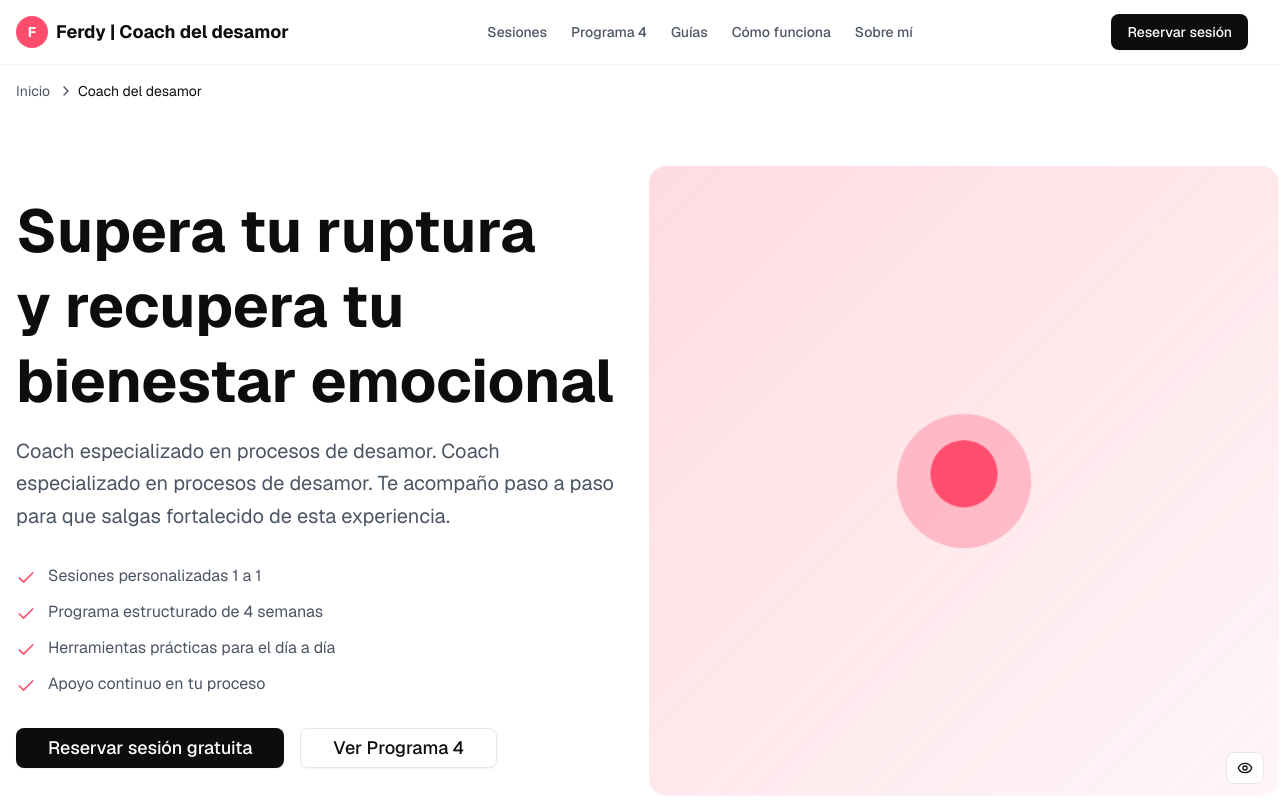
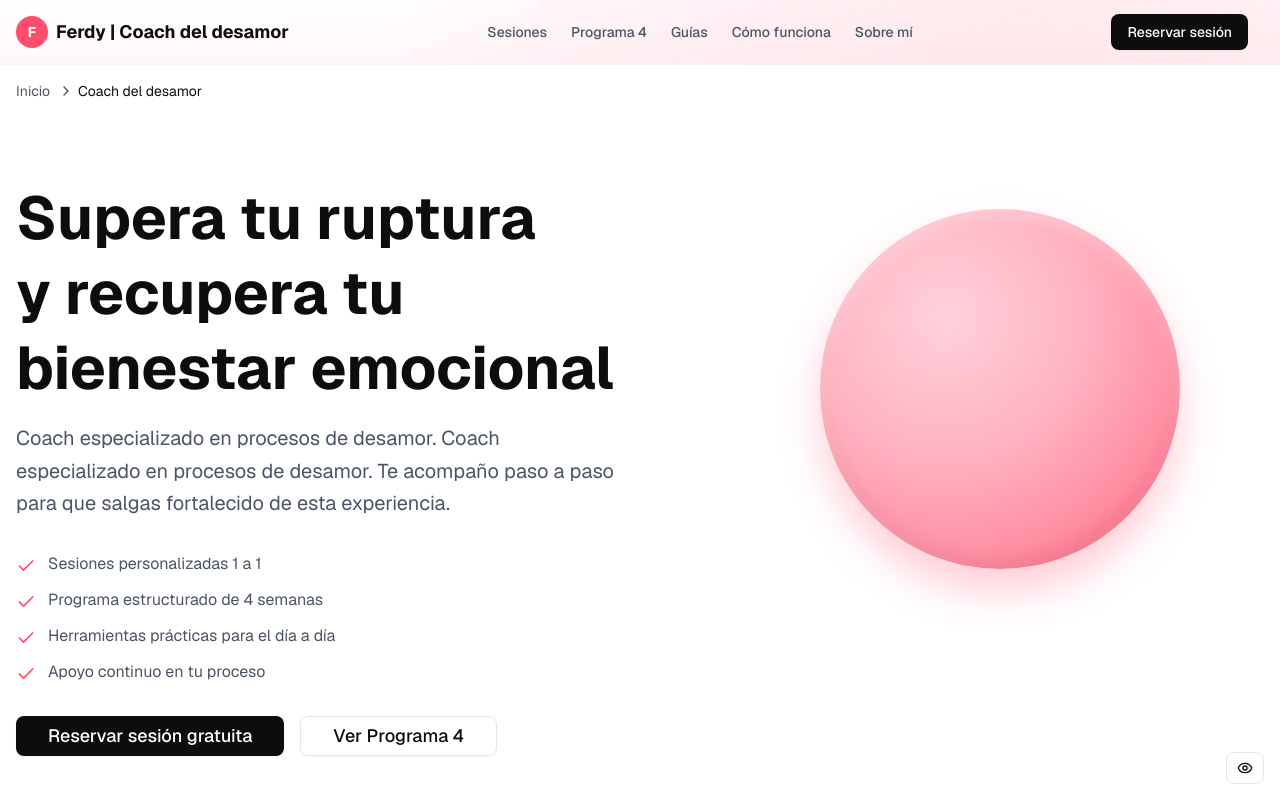
Before and after one commit to albercv/ferdi-coach, a Next.js app: page / in a window 1280 px wide. Shown: the top 800 px of the page. Built offline with nearby package versions, Linux system fonts and the light colour scheme.

Commit message:
hero Heart still needs css

```diff
--- a/app/globals.css
+++ b/app/globals.css
@@ -21,9 +21,8 @@
   --primary-foreground: var(--color-2);
   --secondary: #f8f9fa;
   --secondary-foreground: var(--color-1);
-  /* Fixed muted colors for better contrast */
-  --muted: #f1f5f9;
-  --muted-foreground: var(--color-1);
+  --muted: #6b7280;
+  --muted-foreground: #4b5563;
   --accent: var(--color-3);
   --accent-foreground: var(--color-2);
   --destructive: #dc2626;
@@ -200,8 +199,8 @@
   --primary-foreground: var(--color-1);
   --secondary: #1f2937;
   --secondary-foreground: var(--color-2);
-  --muted: #e5e7eb; /* light gray for secondary foreground on dark */
-  --muted-foreground: #9ca3af; /* muted gray text on dark background */
+  --muted: #6b7280;
+  --muted-foreground: #4b5563;
   --accent: var(--color-3);
   --accent-foreground: var(--color-2);
   --destructive: #ef4444;
@@ -317,3 +316,135 @@
 .animate-fade-in-up {
   animation: fade-in-up 0.6s ease-out forwards;
 }
+
+@layer utilities {
+  /* Brillo y volumen para el corazón, inspirado en icono 3D */
+  .heart-glossy {
+    /* Colores ajustables del corazón */
+    --heart-light: #ff6673; /* luz */
+    --heart-base: #e11d48; /* rojo base */
+    --heart-dark: #9f1239; /* sombra */
+
+    position: relative;
+    display: block;
+    overflow: hidden; /* asegura que los pseudo-elementos queden recortados por el clip-path */
+
+    /* volumen mediante gradientes apilados */
+    background:
+      radial-gradient(circle at 70% 22%, rgba(255,255,255,0.95) 0%, rgba(255,255,255,0.45) 14%, rgba(255,255,255,0) 34%),
+      radial-gradient(circle at 35% 60%, rgba(255,255,255,0.08) 0%, rgba(255,255,255,0) 55%),
+      linear-gradient(160deg, var(--heart-light) 0%, var(--heart-base) 45%, var(--heart-dark) 100%);
+
+    /* sombras externa e internas para efecto glossy */
+    box-shadow:
+      0 12px 28px rgba(159, 18, 57, 0.35),
+      inset 0 -10px 18px rgba(0,0,0,0.25),
+      inset 0 8px 12px rgba(255,255,255,0.08);
+  }
+
+  .heart-glossy::before {
+    /* highlight especular superior derecho */
+    content: "";
+    position: absolute;
+    right: 10%;
+    top: 8%;
+    width: 42%;
+    height: 28%;
+    background: radial-gradient(ellipse at 50% 50%, rgba(255,255,255,0.9) 0%, rgba(255,255,255,0.5) 55%, rgba(255,255,255,0.12) 75%, rgba(255,255,255,0) 100%);
+    transform: rotate(-12deg);
+    filter: blur(0.5px);
+    pointer-events: none;
+  }
+
+  .heart-glossy::after {
+    /* suave luz de borde en lóbulo izquierdo */
+    content: "";
+    position: absolute;
+    left: 14%;
+    top: 18%;
+    width: 26%;
+    height: 18%;
+    background: radial-gradient(ellipse at 40% 50%, rgba(255,255,255,0.45) 0%, rgba(255,255,255,0.15) 60%, rgba(255,255,255,0) 100%);
+    transform: rotate(8deg);
+    filter: blur(0.5px);
+    pointer-events: none;
+  }
+}
+/* Heart shape: pronounced twin upper lobes, slight lower-side concavity, visible center valley */
+@layer utilities {
+  .shape-heart {
+    clip-path: polygon(
+      /* bottom tip */
+      50% 95%,
+      /* lower-right side with slight concavity */
+      57% 89%, 62% 83%, 66% 77%, 70% 71%, 73% 65%, 75% 59%,
+      /* right lobe outward bulge */
+      77% 53%, 79% 47%, 81% 41%, 83% 35%, 85% 29%, 87% 24%, 88% 20%,
+      /* right lobe rim (rounded) */
+      86% 17%, 82% 16%, 78% 17%, 74% 19%, 70% 22%, 66% 26%, 62% 31%, 58% 36%, 55% 39%,
+      /* center valley (deeper to separate lobes) */
+      50% 40%,
+      /* left lobe rim (mirror) */
+      45% 39%, 42% 36%, 38% 31%, 34% 26%, 30% 22%, 26% 19%, 22% 17%, 18% 16%, 14% 17%,
+      /* left lobe outward bulge */
+      12% 20%, 13% 24%, 15% 29%, 17% 35%, 19% 41%, 21% 47%, 23% 53%,
+      /* lower-left side with slight concavity */
+      25% 59%, 27% 65%, 30% 71%, 34% 77%, 38% 83%, 43% 89%
+    );
+  }
+}
+
+@keyframes heart-beat {
+  0% { transform: scale(1); }
+  10% { transform: scale(1.06); }
+  20% { transform: scale(1); }
+  30% { transform: scale(1.08); }
+  40% { transform: scale(1); }
+  100% { transform: scale(1); }
+}
+
+@keyframes ring-out {
+  0% { transform: scale(1); opacity: 0.25; }
+  70% { transform: scale(1.35); opacity: 0.06; }
+  100% { transform: scale(1.45); opacity: 0; }
+}
+
+@layer utilities {
+  /* Círculo pulsante que simula latidos del corazón */
+  .pulse-circle {
+    --pulse-1: #ffd1dc; /* luz */
+    --pulse-2: #ffb3c1; /* medio */
+    --pulse-3: #ff8fa3; /* saturación media */
+    --pulse-4: var(--color-3); /* acento #ff4d6d */
+
+    position: relative;
+    border-radius: 9999px;
+    background:
+      radial-gradient(circle at 35% 30%, var(--pulse-1) 0%, var(--pulse-2) 40%, var(--pulse-3) 70%, var(--pulse-4) 100%);
+    box-shadow:
+      0 22px 40px rgba(255, 77, 109, 0.28),
+      inset 0 8px 16px rgba(255, 255, 255, 0.25),
+      inset 0 -10px 16px rgba(0, 0, 0, 0.05);
+    animation: heart-beat 1.8s ease-out infinite;
+  }
+  .pulse-circle::after {
+    content: "";
+    position: absolute;
+    inset: 0;
+    border-radius: inherit;
+    background: radial-gradient(circle, rgba(255, 77, 109, 0.18) 0%, rgba(255, 77, 109, 0.05) 55%, rgba(255, 77, 109, 0) 70%);
+    animation: ring-out 1.8s ease-out infinite;
+  }
+
+  /* Fondo rosa del header acompasado al círculo */
+  .header-hero-bg {
+    background:
+      radial-gradient(800px 500px at 80% 0%, rgba(255, 143, 163, 0.18) 0%, rgba(255, 143, 163, 0.08) 55%, rgba(255, 143, 163, 0) 80%),
+      linear-gradient(180deg, #ffffff 0%, #fff7f9 100%);
+  }
+
+  @media (prefers-reduced-motion: reduce) {
+    .pulse-circle { animation: none; }
+    .pulse-circle::after { animation: none; opacity: 0.12; }
+  }
+}
--- a/components/3d/progressive-3d.tsx
+++ b/components/3d/progressive-3d.tsx
@@ -1,51 +1,21 @@
 "use client"
 
-import React, { Suspense, useState, useEffect } from "react"
-import dynamic from "next/dynamic"
+import React, { useState, useEffect } from "react"
 
-// Dynamically import 3D component with no SSR
-const Heart3D = dynamic(() => import("./heart-3d").then((mod) => ({ default: mod.Heart3D })), {
-  ssr: false,
-  loading: () => <Heart3DFallback />,
-})
-
-// 2D Fallback component
-function Heart3DFallback() {
+// 2D Pulse Circle (fallback and primary render)
+function PulseCircle() {
   return (
-    <div className="aspect-square bg-gradient-to-br from-accent/20 to-accent/5 rounded-2xl flex items-center justify-center animate-pulse-heart">
-      <div className="w-32 h-32 bg-accent/30 rounded-full flex items-center justify-center">
-        <div className="w-16 h-16 bg-accent rounded-full animate-float"></div>
-      </div>
+    <div className="aspect-square flex items-center justify-center">
+      <div
+        className="w-3/4 h-3/4 pulse-circle"
+        role="img"
+        aria-label="Círculo pulsando como latido"
+      />
     </div>
   )
 }
 
-// Error boundary to gracefully fallback if 3D rendering fails at runtime
-class ErrorBoundary extends React.Component<{ fallback: React.ReactNode; children: React.ReactNode }, { hasError: boolean }> {
-  constructor(props: { fallback: React.ReactNode; children: React.ReactNode }) {
-    super(props)
-    this.state = { hasError: false }
-  }
-
-  static getDerivedStateFromError() {
-    return { hasError: true }
-  }
-
-  componentDidCatch(error: unknown) {
-    // Side-effect: log error for diagnostics without breaking UX
-    // eslint-disable-next-line no-console
-    console.error("3D rendering error:", error)
-  }
-
-  render() {
-    if (this.state.hasError) {
-      return this.props.fallback
-    }
-    return this.props.children
-  }
-}
-
-// Hook to detect WebGL support
+// Hook to detect WebGL support (kept for future use if 3D returns)
 function useWebGLSupport() {
   const [hasWebGL, setHasWebGL] = useState<boolean | null>(null)
 
@@ -62,17 +32,16 @@ function useWebGLSupport() {
   return hasWebGL
 }
 
-// Hook to detect device performance
+// Hook to detect device performance (kept for future policy decisions)
 function useDevicePerformance() {
   const [isLowPerformance, setIsLowPerformance] = useState(false)
 
   useEffect(() => {
-    // Check for low-performance indicators
     const isLowEnd =
-      (typeof navigator.hardwareConcurrency === "number" && navigator.hardwareConcurrency <= 2) || // Low CPU cores
-      (typeof (navigator as any).deviceMemory === "number" && (navigator as any).deviceMemory <= 2) || // Low RAM
-      /Android.*Chrome\/[0-5]/.test(navigator.userAgent) || // Old Android Chrome
-      /iPhone.*OS [0-9]_/.test(navigator.userAgent) // Old iOS
+      (typeof navigator.hardwareConcurrency === "number" && navigator.hardwareConcurrency <= 2) ||
+      (typeof (navigator as any).deviceMemory === "number" && (navigator as any).deviceMemory <= 2) ||
+      /Android.*Chrome\/[0-5]/.test(navigator.userAgent) ||
+      /iPhone.*OS [0-9]_/.test(navigator.userAgent)
 
     setIsLowPerformance(!!isLowEnd)
   }, [])
@@ -86,38 +55,6 @@ interface Progressive3DProps {
 }
 
 export function Progressive3D({ fallback, className = "aspect-square" }: Progressive3DProps) {
-  const hasWebGL = useWebGLSupport()
-  const isLowPerformance = useDevicePerformance()
-  const [force2D, setForce2D] = useState(false)
-
-  // Allow users to disable 3D via localStorage
-  useEffect(() => {
-    try {
-      const disable3D = localStorage.getItem("disable-3d") === "true"
-      setForce2D(disable3D)
-    } catch {
-      setForce2D(false)
-    }
-  }, [])
-
-  const shouldUse3D = hasWebGL && !isLowPerformance && !force2D
-
-  if (hasWebGL === null) {
-    // Still checking WebGL support
-    return <div className={className}>{fallback || <Heart3DFallback />}</div>
-  }
-
-  if (!shouldUse3D) {
-    return <div className={className}>{fallback || <Heart3DFallback />}</div>
-  }
-
-  return (
-    <div className={className}>
-      <ErrorBoundary fallback={fallback || <Heart3DFallback />}>
-        <Suspense fallback={fallback || <Heart3DFallback />}>
-          <Heart3D />
-        </Suspense>
-      </ErrorBoundary>
-    </div>
-  )
+  // Render único: círculo 2D que emite pulsos regulares
+  return <div className={className}>{fallback || <PulseCircle />}</div>
 }
--- a/components/layout/header.tsx
+++ b/components/layout/header.tsx
@@ -17,7 +17,7 @@ export function Header() {
   ]
 
   return (
-    <header className="sticky top-0 z-50 w-full border-b border-border/40 bg-background/95 backdrop-blur supports-[backdrop-filter]:bg-background/60">
+    <header className="sticky top-0 z-50 w-full border-b border-border/40 bg-background/95 backdrop-blur supports-[backdrop-filter]:bg-background/60 header-hero-bg">
       <nav className="container mx-auto flex h-16 items-center justify-between px-4" aria-label="principal">
         <div className="flex items-center">
           <Link href="/" className="flex items-center space-x-2">
--- a/components/sections/hero-section.tsx
+++ b/components/sections/hero-section.tsx
@@ -9,6 +9,11 @@ export function HeroSection() {
 
   return (
     <Section id="hero" aria-labelledby="hero-title" className="pt-8 pb-16 md:pt-16 md:pb-24 relative overflow-hidden">
+      {/* Círculo pulsante posicionado como fondo en móviles y a la derecha en pantallas grandes */}
+      <Progressive3D
+        className="absolute pointer-events-none -z-10 top-6 right-[-18px] w-40 h-40 sm:w-52 sm:h-52 md:w-60 md:h-60 lg:w-[420px] lg:h-[420px] lg:top-8 lg:right-10 xl:w-[480px] xl:h-[480px]"
+      />
+
       <div className="grid grid-cols-1 lg:grid-cols-2 gap-12 items-center">
         <div className="space-y-8 animate-fade-in-up">
           <div className="space-y-4">
@@ -39,9 +44,8 @@ export function HeroSection() {
           </div>
         </div>
 
-        <div className="relative">
-          <Progressive3D className="aspect-square" />
-        </div>
+        {/* Reservamos espacio de la segunda columna en desktop sin contenido explícito */}
+        <div className="hidden lg:block" aria-hidden="true" />
       </div>
     </Section>
   )
```
